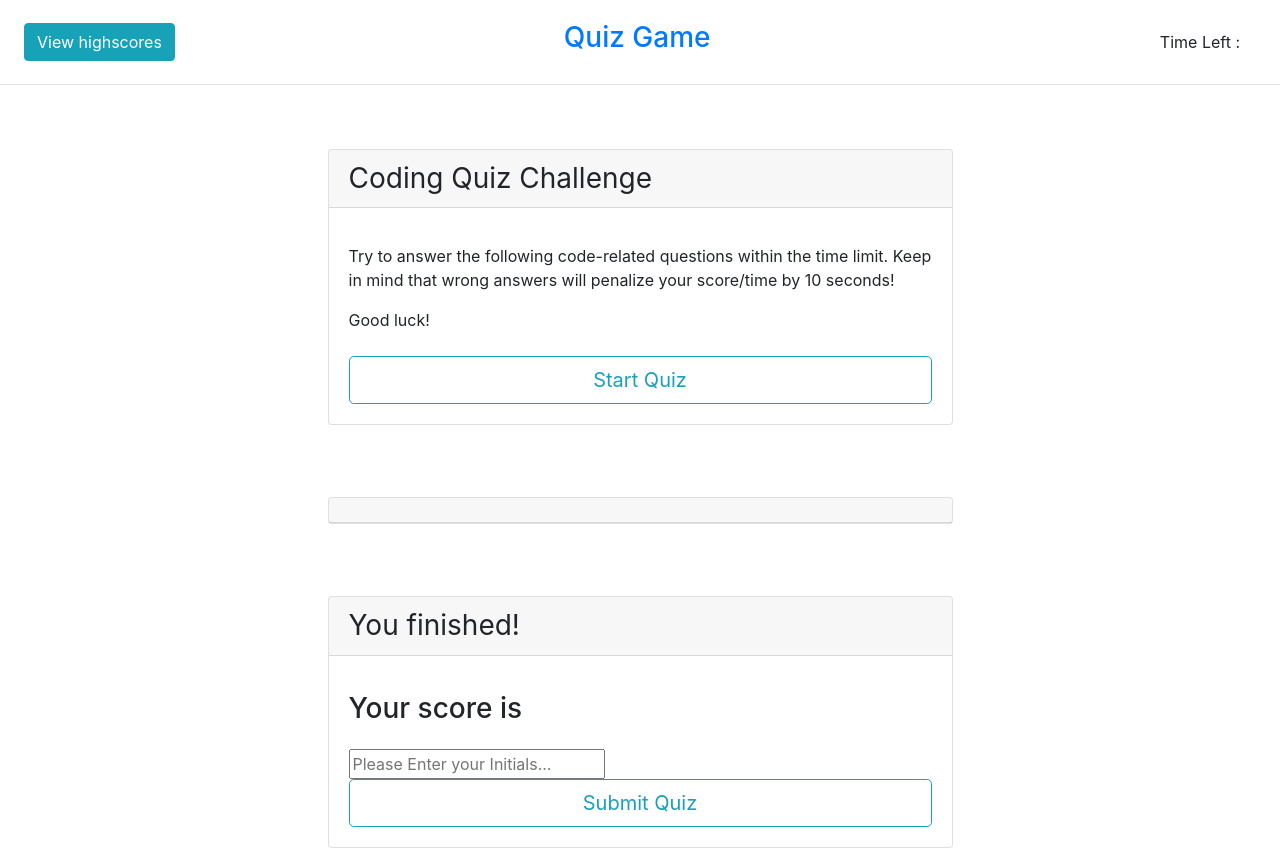
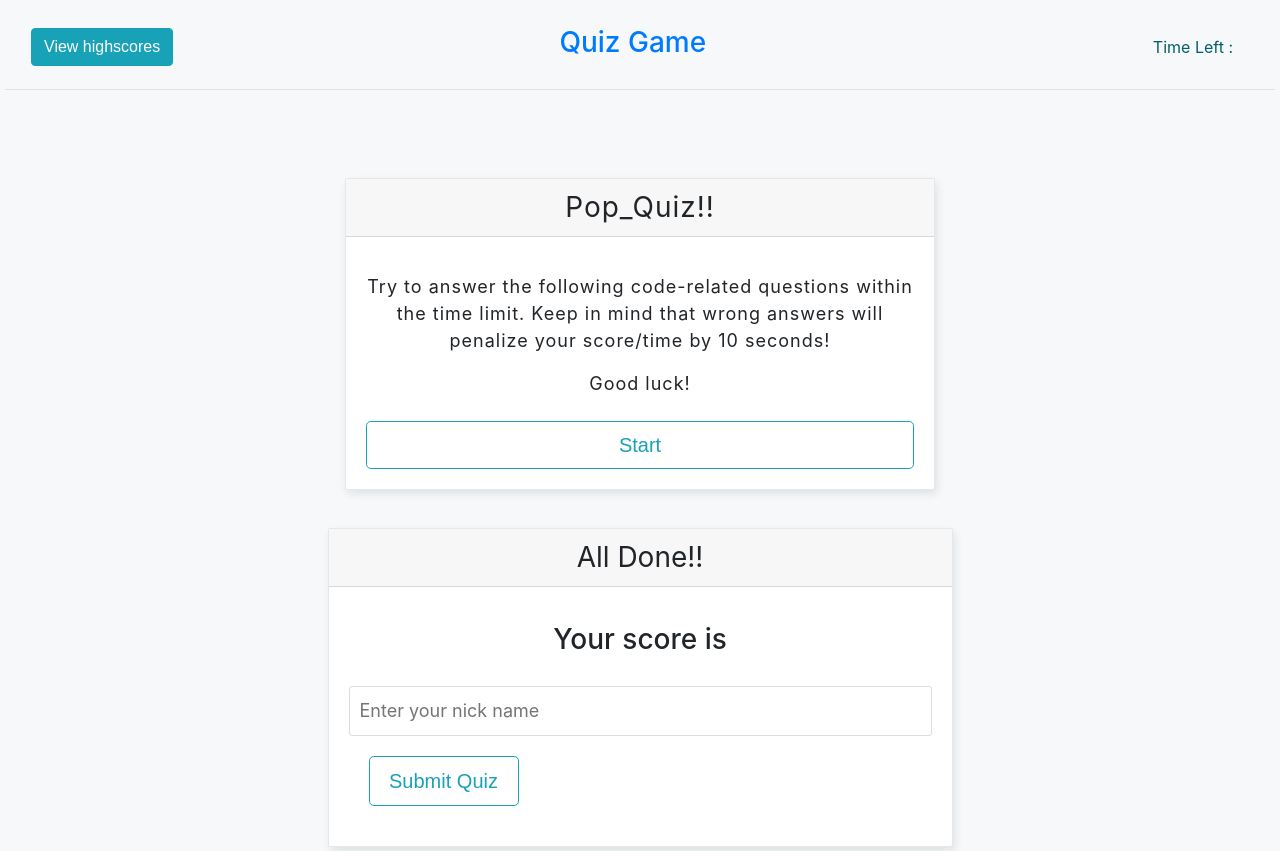
Before and after one commit to JacobBlack1/Code_PopQuiz, a plain HTML site: page index.html in a window 1280 px wide. Shown: the top 851 px of the page. Drawn offline with nearby package versions, Linux system fonts and the light colour scheme.

Commit message:
Update index.html

```diff
--- a/index.html
+++ b/index.html
@@ -5,17 +5,16 @@
     <meta charset="UTF-8">
     <meta name="viewport" content="width=device-width, initial-scale=1.0">
     <meta http-equiv="X-UA-Compatible" content="ie=edge">
-    <title>Pop_Quiz!!</title>
+    <title>Pop Quiz </title>
     <link rel="stylesheet" href="https://stackpath.bootstrapcdn.com/bootstrap/4.4.1/css/bootstrap.min.css" integrity="sha384-Vkoo8x4CGsO3+Hhxv8T/Q5PaXtkKtu6ug5TOeNV6gBiFeWPGFN9MuhOf23Q9Ifjh" crossorigin="anonymous">
     <link rel="stylesheet" href="https://cdnjs.cloudflare.com/ajax/libs/font-awesome/4.7.0/css/font-awesome.css">
-    <link rel="stylesheet" type="text/css" href="css\styles.css"
-
+    <link rel="stylesheet" type="text/css" href="css_hw4\styles.css">
 </head>
 
 
 <body>
 
-    <header class="d-flex flex-column flex-md-row align-items-center p-3 px-md-4 mb-3 bg-white border-bottom box-shadow">
+    <header class="d-flex flex-column flex-md-row align-items-center p-3 px-md-4 mb-3 bg-grey border-bottom box-shadow">
         <div id="highscoresDiv">
             <button type="button" class="btn btn-info" id="highscores">
       View highscores
@@ -35,16 +34,16 @@
 
     <div class="row" id="startDiv">
         <div class="col-md-6 mx-auto mt-5">
-            <div class="card mb-4 box-shadow">
+            <div class="card mb-5 box-shadow">
                 <div class="card-header">
-                    <h3 class="my-0 font-weight-normal">Coding Quiz Challenge</h3>
+                    <h3 class="my-0 font-weight-normal">Pop_Quiz!!</h3>
                 </div>
                 <div class="card-body">
                     <ul class="list-unstyled mt-3 mb-4">
                         <p>Try to answer the following code-related questions within the time limit. Keep in mind that wrong answers will penalize your score/time by 10 seconds!</p>
                         <p>Good luck!</p>
                     </ul>
-                    <button type="button" id="startQuiz" class="btn btn-lg btn-block btn-outline-info">Start Quiz</button>
+                    <button type="button" id="start" class="btn btn-lg btn-block btn-outline-info">Start</button>
                 </div>
             </div>
         </div>
@@ -61,11 +60,11 @@
             </div>
         </div>
     </div>
-    <div class="row" id="endQuiz">
+    <div class="row" id="Done">
         <div class="col-md-6 mx-auto mt-5">
             <div class="card mb-4 box-shadow">
                 <div class="card-header">
-                    <h3 class="my-0 font-weight-normal">You finished!</h3>
+                    <h3 class="my-0 font-weight-normal">All Done!!</h3>
                 </div>
                 <div class="card-body">
                     <ul class="list-unstyled mt-3 mb-4">
@@ -73,7 +72,7 @@
                         <h1 id="score"></h1>
                     </ul>
                     <div class="mx-auto order-0"></div>
-                    <input type="text" id="initials" placeholder="Please Enter your Initials..." />
+                    <input type="text" id="initials" placeholder="Enter your nick name" />
                     <button type="button" id="submit" class="btn btn-lg btn-block btn-outline-info">Submit Quiz</button>
                 </div>
             </div>
@@ -113,6 +112,6 @@
         </div>
 </body>
 <script src="https://code.jquery.com/jquery-3.3.1.slim.min.js" integrity="sha384-q8i/X+965DzO0rT7abK41JStQIAqVgRVzpbzo5smXKp4YfRvH+8abtTE1Pi6jizo" crossorigin="anonymous"></script>
-<script src="js\script.js"></script>
+<script src="js_hw4\script.js"></script>
 
 </html>
```
